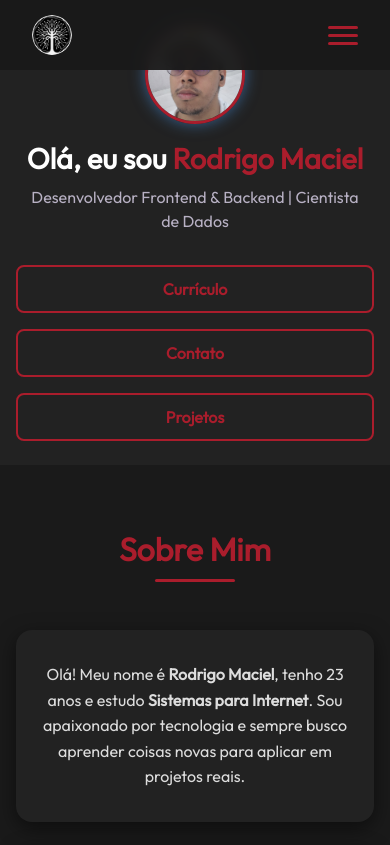
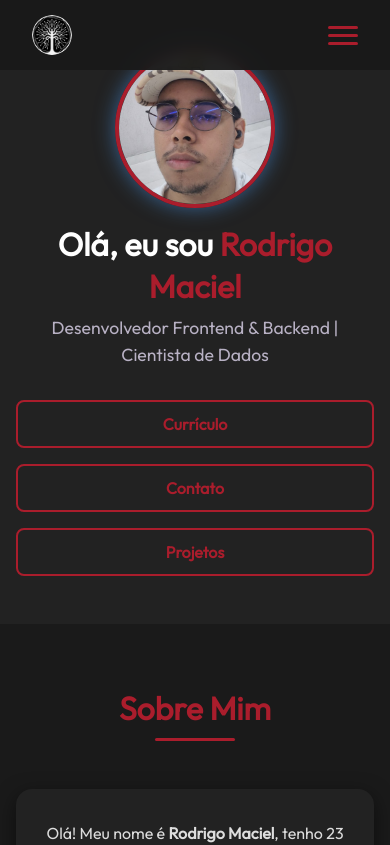
Before and after one commit to ZaraTakion/ZaraTakion.github.io, a React (Vite) app: page / in a window 390 px wide. Shown: the top 845 px of the page. Built offline with nearby package versions, Linux system fonts and the light colour scheme; the HTML template or start-up script is replaced by a standard one.

Commit message:
Atualização: novo design moderno e responsivo das seções

```diff
--- a/src/Components/Hero/Hero.css
+++ b/src/Components/Hero/Hero.css
@@ -3,8 +3,7 @@
   display: flex;
   justify-content: center;
   align-items: center;
-  flex-direction: column;
-  padding: clamp(2rem, 6vw, 6rem) 1rem;
+  padding: clamp(3rem, 6vw, 6rem) 1rem;
   background: linear-gradient(135deg, #1a1a1a, #111);
   text-align: center;
   position: relative;
@@ -13,15 +12,13 @@
 
 .hero-container {
   max-width: 900px;
-  width: 100%;
 }
 
 .hero-img {
-  width: clamp(100px, 20vw, 160px); /* tamanho responsivo */
-  height: clamp(100px, 20vw, 160px);
+  width: 160px;
+  height: 160px;
   border-radius: 50%;
   object-fit: cover;
-  object-position: top; /* evita corte no topo */
   margin: 0 auto 1rem;
   border: 4px solid var(--primaria);
   box-shadow: 0 0 20px rgba(77,163,255,0.5);
@@ -33,7 +30,7 @@
 }
 
 .hero h1 {
-  font-size: clamp(1.8rem, 4vw, 2.5rem);
+  font-size: clamp(2rem, 4vw, 2.5rem);
   margin-bottom: 0.5rem;
   color: #fff;
 }
@@ -46,9 +43,8 @@
   color: var(--acento);
   max-width: 600px;
   margin: 0 auto 2rem;
-  font-size: clamp(1rem, 2.5vw, 1.1rem);
+  font-size: 1.1rem;
   line-height: 1.5;
-  padding: 0 10px; /* evita encostar nas bordas no mobile */
 }
 
 .hero-actions {
@@ -66,8 +62,6 @@
   color: var(--primaria);
   background: transparent;
   transition: all 0.3s;
-  flex: 1 1 clamp(120px, 40%, 200px); /* botão responsivo */
-  text-align: center;
 }
 
 .hero-actions a:hover {
@@ -76,18 +70,9 @@
   transform: translateY(-3px);
 }
 
-/* Ajustes específicos para mobile (menor que 480px) */
+/* Mobile */
 @media (max-width: 480px) {
-  .hero {
-    padding: clamp(1.5rem, 5vw, 3rem) 1rem; /* reduz padding superior */
-  }
-
-  .hero-img {
-    border: 3px solid var(--primaria); /* reduz borda para caber melhor */
-    box-shadow: 0 0 15px rgba(77,163,255,0.5);
-  }
-
   .hero-actions a {
-    flex: 1 1 100%; /* botões ocupam largura total */
+    width: 100%;
   }
 }
```
